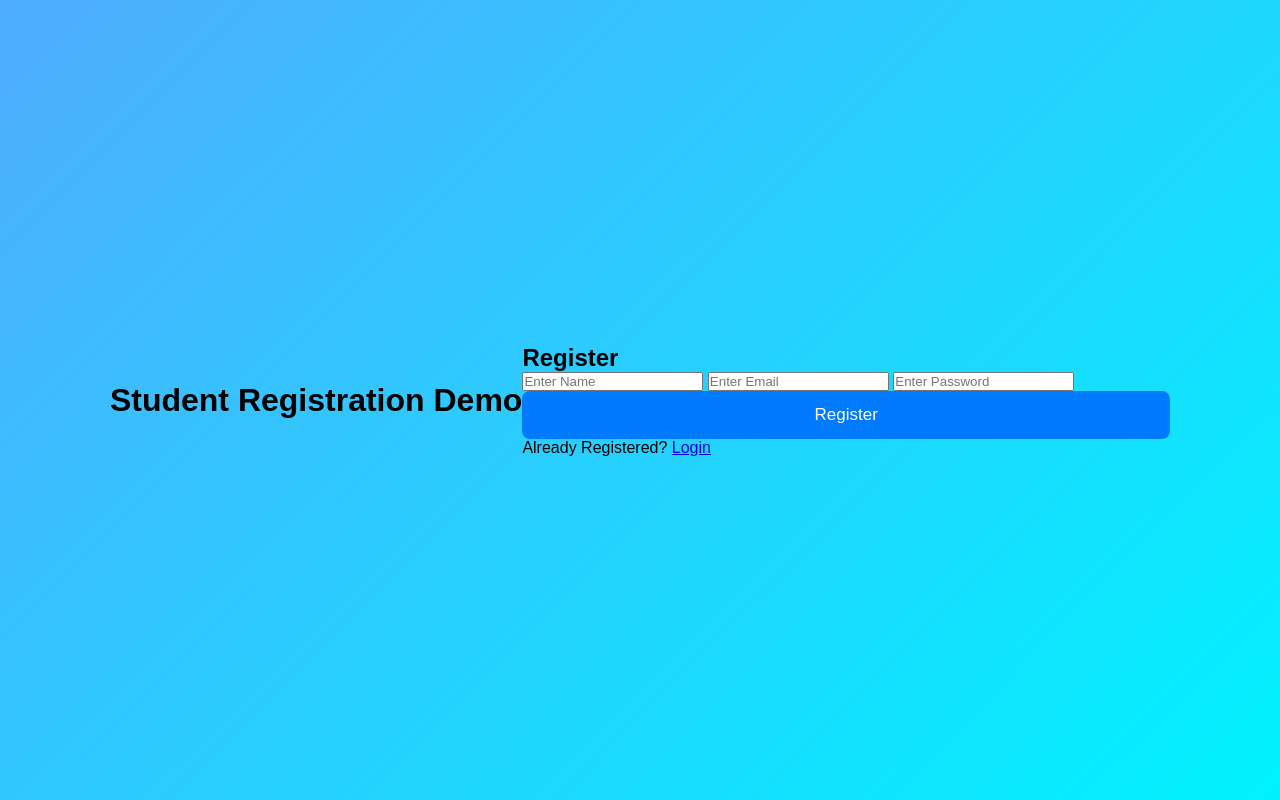
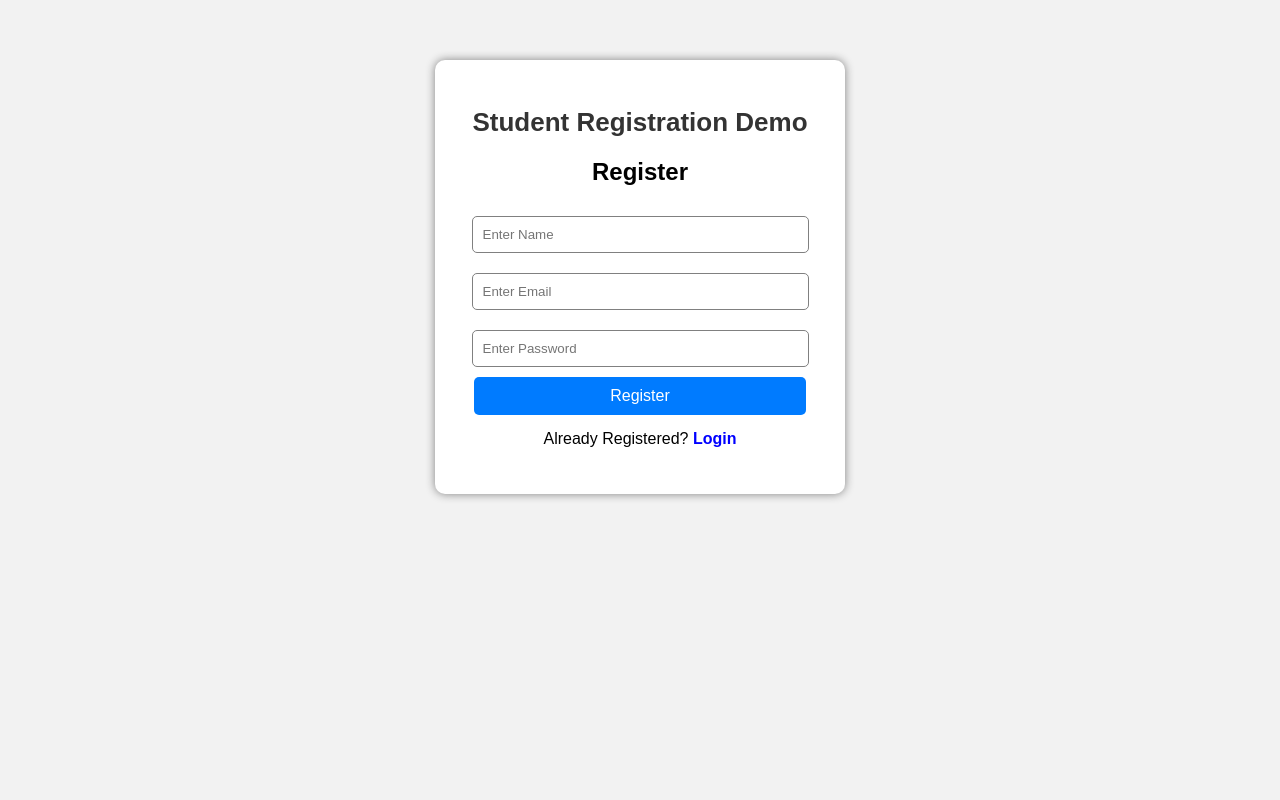
Before and after one commit to teena7mishra-svg/FSD_class, a website: page index.html in a window 1280 px wide. Drawn offline with Linux system fonts and the light colour scheme.

Commit message:
Refactor CSS styles for layout and design improvements

```diff
--- a/style.css
+++ b/style.css
@@ -1,99 +1,78 @@
-*{
-    margin:0;
-    padding:0;
-    box-sizing:border-box;
-    font-family:Arial, Helvetica, sans-serif;
-}
-
 body{
 
-    background:linear-gradient(135deg,#4facfe,#00f2fe);
-    display:flex;
-    justify-content:center;
-    align-items:center;
-    min-height:100vh;
+font-family:Arial, Helvetica, sans-serif;
+
+background:#f2f2f2;
+
+margin:0;
+
+padding:0;
 
 }
 
 .container{
 
-    width:100%;
-    display:flex;
-    justify-content:center;
-    align-items:center;
+width:350px;
+
+margin:60px auto;
+
+background:white;
+
+padding:30px;
+
+border-radius:10px;
+
+box-shadow:0px 0px 10px gray;
+
+text-align:center;
 
 }
 
-.registration-box{
+h1{
 
-    width:420px;
-    background:white;
-    padding:35px;
-    border-radius:15px;
-    box-shadow:0 10px 25px rgba(0,0,0,.25);
+font-size:26px;
 
-}
-
-.registration-box h2{
-
-    text-align:center;
-    margin-bottom:25px;
 color:#333;
 
 }
 
-.input-group{
+h2{
 
-    margin-bottom:18px;
+margin-bottom:20px;
 
 }
 
-.input-group label{
+input{
 
-    display:block;
-    margin-bottom:6px;
-    font-weight:bold;
+width:90%;
 
-}
+padding:10px;
 
-.input-group input{
+margin:10px 0;
 
-    width:100%;
-    padding:12px;
-    border:1px solid #ccc;
-    border-radius:8px;
-    font-size:15px;
+border:1px solid gray;
 
-}
-
-.gender{
-
-    display:flex;
-    justify-content:space-between;
-    margin-top:8px;
-
-}
-
-.checkbox{
-
-    display:flex;
-    align-items:center;
-    gap:10px;
-    margin:18px 0;
+border-radius:5px;
 
 }
 
 button{
 
-    width:100%;
-    padding:14px;
+width:95%;
+
+padding:10px;
+
+background:#007BFF;
+
+color:white;
+
 border:none;
-    background:#007BFF;
-    color:white;
-    font-size:17px;
-    border-radius:8px;
+
+border-radius:5px;
+
 cursor:pointer;
-    transition:.3s;
+
+font-size:16px;
 
 }
 
@@ -103,27 +82,18 @@ button:hover{
 
 }
 
-#message{
+a{
 
-    margin-top:18px;
-    text-align:center;
+text-decoration:none;
+
+color:blue;
+
 font-weight:bold;
 
 }
 
-@media(max-width:500px){
+p{
 
-.registration-box{
-
-    width:90%;
+margin-top:15px;
 
 }
-
-.gender{
-
-    flex-direction:column;
-    gap:10px;
-
-}
-
-}
```
Lines whose indentation alone changed are shown as unchanged.
